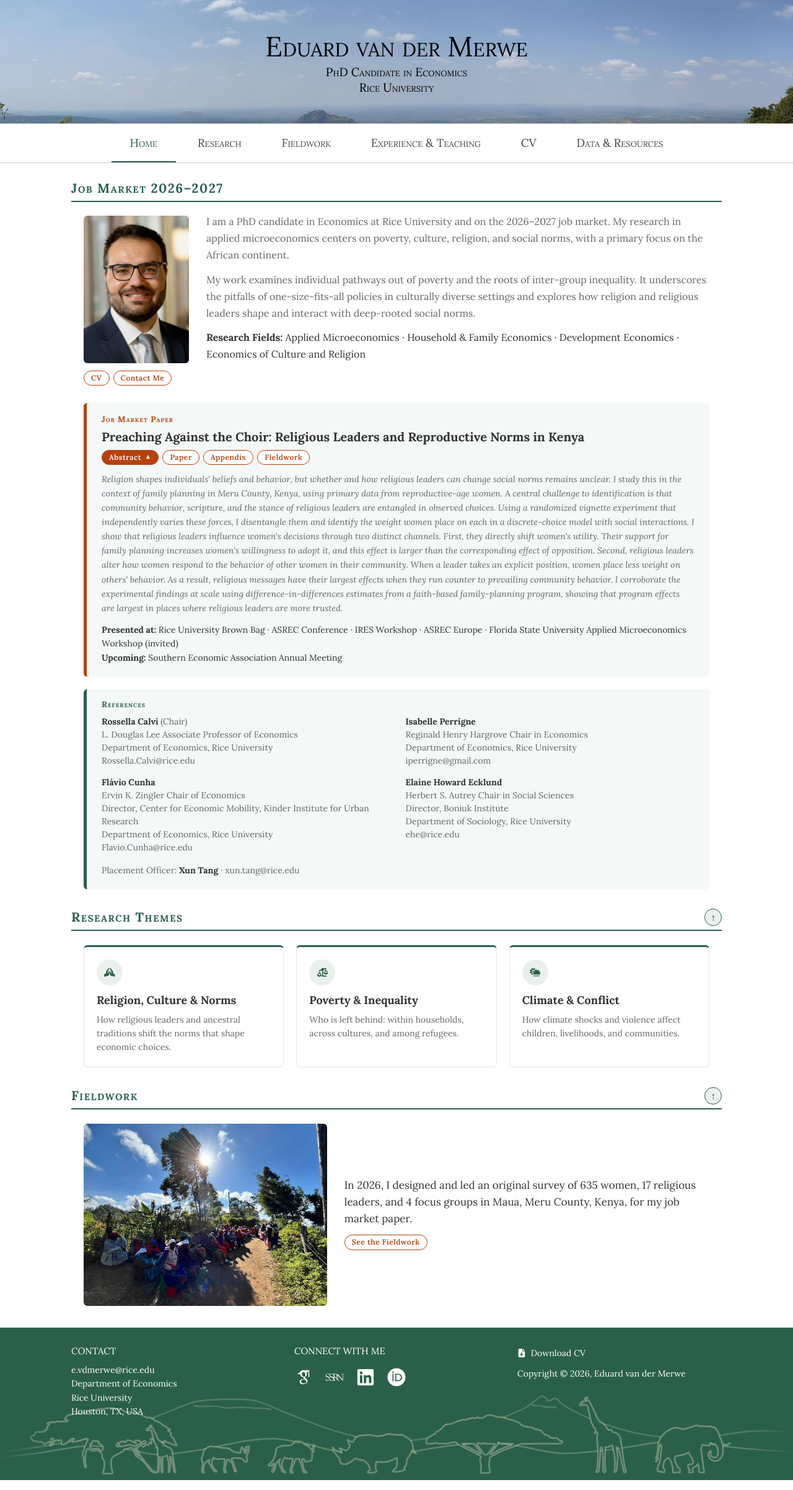
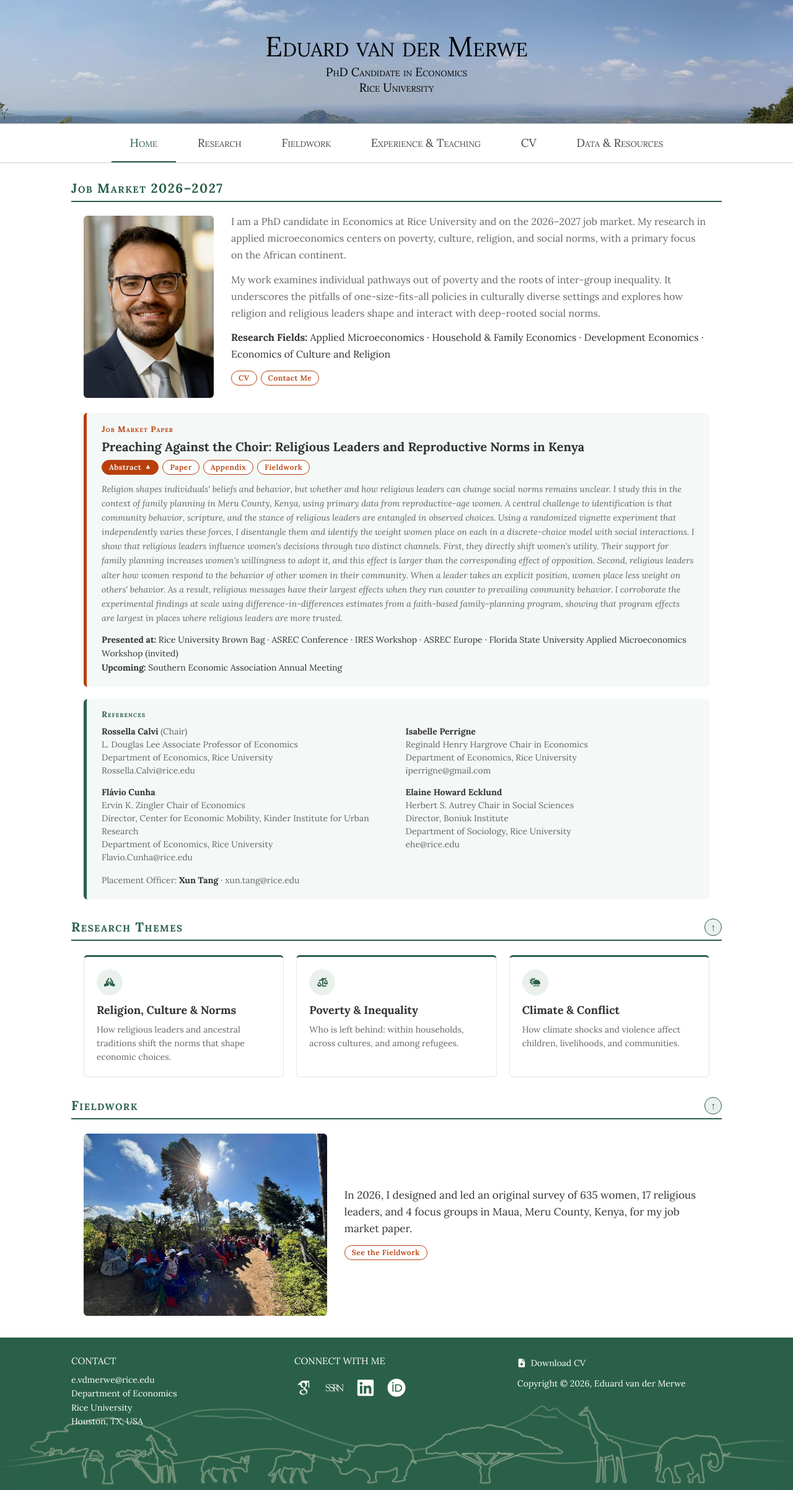
Before and after one commit to EduardvdM/EduardvdM.github.io, a Jekyll site: the page built from index.html, in a window 1280 px wide. Shown: the whole page at 62% size. Built offline with Jekyll 4.4.1, drawn with Linux system fonts in a browser that asks for light colours.

Commit message:
Keep homepage buttons under the research fields and enlarge the photo
From 768px the photo and intro text sit side by side, so the CV and
Contact Me buttons no longer drop below the photo; the photo grows from
170px to 210px. Phones keep the small photo with wrapping text.

Co-Authored-By: Claude Opus 5.5 <noreply@anthropic.com>

```diff
--- a/assets/css/styles.css
+++ b/assets/css/styles.css
@@ -944,17 +944,28 @@ a.theme-card {
     grid-template-columns: repeat(2, 1fr);
   }
 }
-/* Short introduction with a small photo; the text wraps around the photo */
+/* Short introduction with a photo: on phones the text wraps around a small photo;
+   from 768px the photo and text sit side by side, so the buttons stay under the research fields */
 .home-intro {
   display: flow-root;
   margin: 0 20px 24px;
 }
 .home-intro img {
   float: left;
-  width: 170px;
   height: auto;
-  margin: 4px 28px 8px 0;
   border-radius: 6px;
+}
+@media (min-width: 768px) {
+  .home-intro {
+    display: flex;
+    gap: 28px;
+    align-items: flex-start;
+  }
+  .home-intro img {
+    flex: 0 0 210px;
+    width: 210px;
+    margin-top: 4px;
+  }
 }
 .home-intro p {
   margin: 0 0 12px;
--- a/index.html
+++ b/index.html
@@ -15,6 +15,7 @@ description: "Eduard van der Merwe, PhD candidate in Economics at Rice Universit
 			<div class="home-intro">
 				<!-- Small copy of headshot_EvdM.jpg (the full-size photo is used for link previews and search results) -->
 				<img src="/assets/images/headshot_EvdM-400.jpg" width="400" height="560" alt="Eduard van der Merwe">
+				<div class="home-intro-text">
 					<p>I am a PhD candidate in Economics at Rice University{% if site.job_market %} and on the 2026&ndash;2027 job market{% else %} in Houston, Texas{% endif %}.
 					My research in applied microeconomics centers on poverty, culture, religion, and social norms, with a primary focus on the African continent.</p>
 					<p>My work examines individual pathways out of poverty and the roots of inter-group inequality.
@@ -34,6 +35,7 @@ description: "Eduard van der Merwe, PhD candidate in Economics at Rice Universit
 						{%- endfor %}
 						{%- endif %}
 						<a class="paper-btn" href="mailto:{{ site.email }}">Contact Me</a>
+					</div>
 				</div>
 			</div>
 
```
Lines whose indentation alone changed are shown as unchanged.
